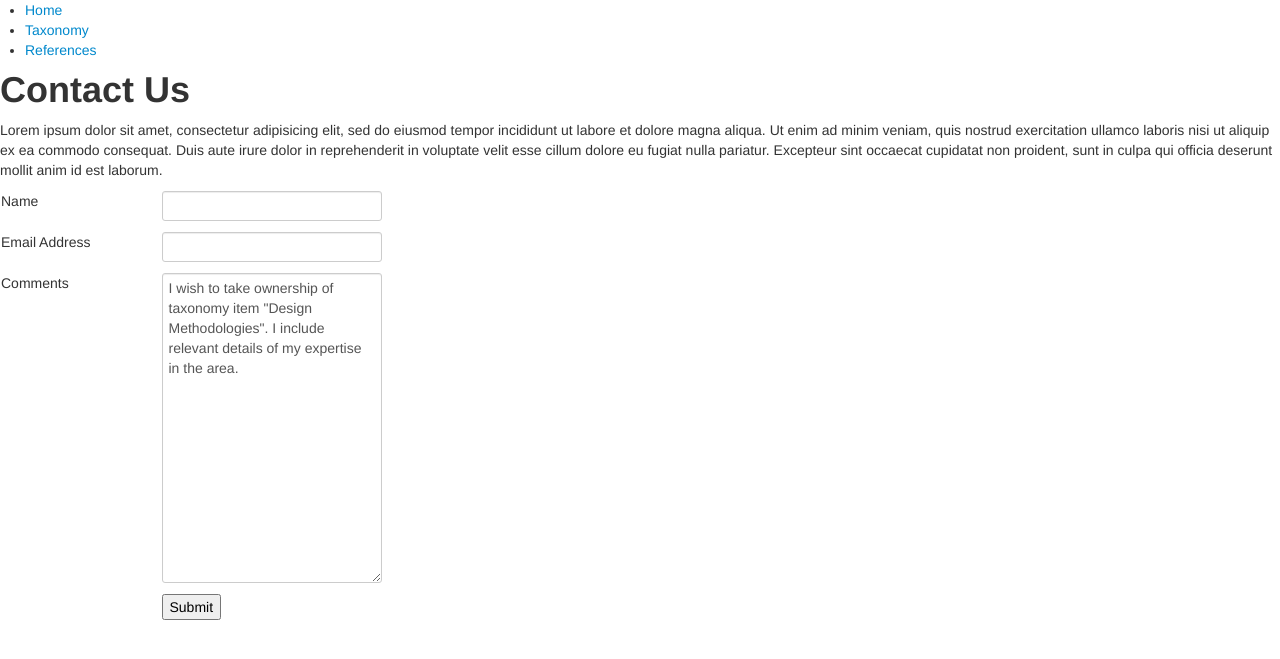
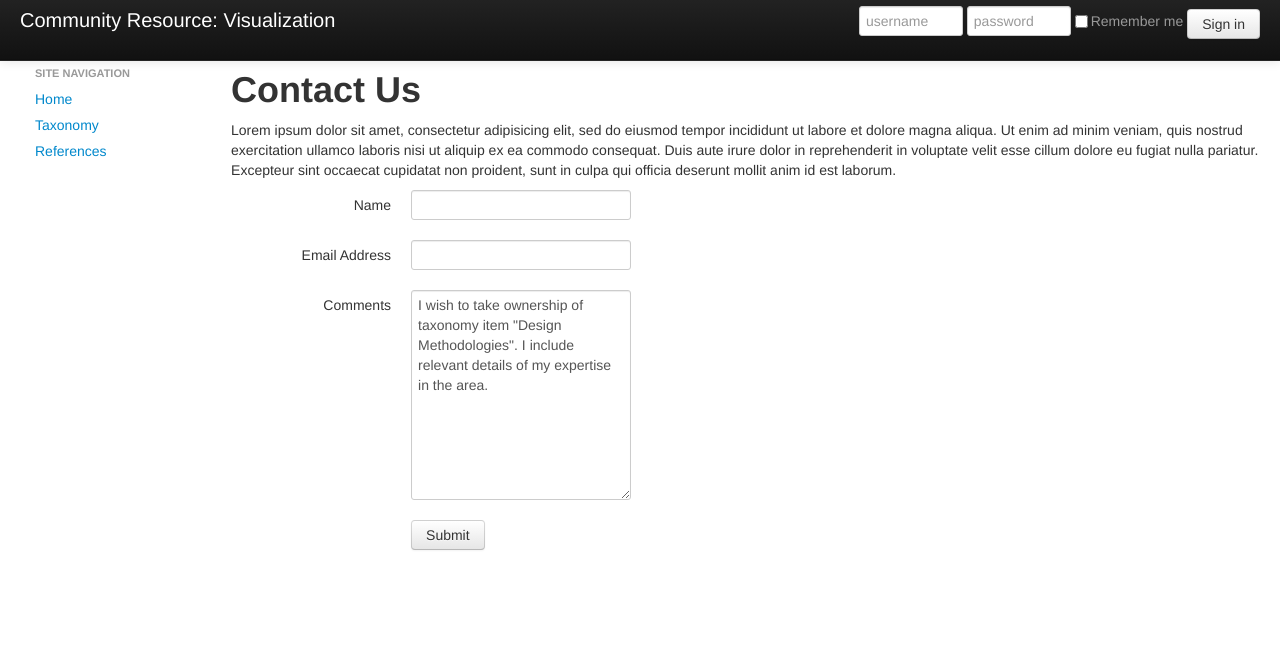
Before and after one commit to OVii/communityvisweb, a Django app: template web/templates/contact.html in a window 1280 px wide. Shown: the top 659 px of the page. Run offline with Django 3.2, Linux system fonts and the light colour scheme; the template is opened without the code that fills it: values that come from a table or form of the project are taken from there, others are empty; data comes from the database, SQL or seed files in the repository; both versions use the stored data as it was after the commit; parts of the project's set-up code (start-up, migrations or seed data) failed here and were passed over; some libraries are stand-ins or nearby versions.

Commit message:
Lovely shiny goodness from Bootstrap plus login system

```diff
--- a/viscommunityweb/urls.py
+++ b/viscommunityweb/urls.py
@@ -18,6 +18,8 @@ urlpatterns = patterns('',
 	url(r'^web/request_ownership/(?P<taxonomy_id>\d+)/$', 'web.views.request_ownership'),
 	url(r'^web/request_ownership/send/$', 'web.views.request_ownership_send'),
 	url(r'^web/references/$', 'web.views.references'),
+	url(r'^web/login/$', 'web.views.login'),
+	url(r'^web/logout/$', 'web.views.logout'),
 	#url(r'^web/references/(?P<reference_id>\d+)/$', 'web.views.reference_detail')
 
     # Uncomment the next line to enable the admin:
--- a/web/models.py
+++ b/web/models.py
@@ -18,6 +18,9 @@ class TaxonomyItem(models.Model):
 	category = models.ForeignKey(TaxonomyCategory)
 	detail_html = models.CharField(max_length=2048)
 
+	def has_detail(self):
+		return len(self.detail_html) != 0
+
 	def __unicode__(self):
 		return self.name + " (" + self.category.name + ")"
 
--- a/web/templates/base.html
+++ b/web/templates/base.html
@@ -5,21 +5,64 @@
     <link rel="stylesheet" href="{{ STATIC_URL }}/bootstrap/css/bootstrap.min.css" />
 	{% block head_additional %} {% endblock %}
     <title>{% block title %}Community-driven Visualization Resource Website{% endblock %}</title>
+	<style type="text/css">
+      body {
+        padding-top: 60px;
+        padding-bottom: 40px;
+      }
+      .sidebar-nav {
+        padding: 9px 0;
+      }
+    </style>
 </head>
 
 <body>
-    <div id="sidebar">
-        {% block sidebar %}
-        <ul>
+	<div class="navbar navbar-inverse navbar-fixed-top">
+		<div class="navbar-inner">
+			<div class="container-fluid">
+				<a class="brand" href="#">Community Resource: Visualization</a>
+
+				<div class="nav-collapse collapse">
+
+    				<div class="navbar-text pull-right">
+						{% if user.is_authenticated %}
+							<form class="form-inline pull-right" action="/web/logout/" method="post">
+								{% csrf_token %}
+		           				<i class="icon-user icon-white"></i> Logged in as <a href="#" class="navbar-link">{{ user.username }}</a>
+								<button type="Submit" class="btn">Log out</button>
+							</form>
+						{% else %}
+							<form class="form-inline pull-right" action="/web/login/" method="post">
+								{% csrf_token %}
+								<input type="text" class="input-small" placeholder="username" name="username">
+								<input type="password" class="input-small" placeholder="password" name="password">
+								<label class="checkbox">
+									<input type="checkbox"> Remember me
+								</label>
+								<button type="submit" class="btn">Sign in</button>
+							</form>
+						{% endif %}
+					</div>
+				</p>
+				</div>
+			</div>
+		</div>
+	</div>
+
+    <div class="container-fluid">
+		<div class="row-fluid">
+			<div class="span2">
+				<ul class="nav nav-list">
+					<li class="nav-header">Site Navigation</li>
 					<li><a href="/web/">Home</a></li>
 	           		<li><a href="/web/taxonomy">Taxonomy</a></li>
     	       	 	<li><a href="/web/references">References</a></li>
 				</ul>
-        {% endblock %}
 			</div>
-
-    <div id="content">
+			<div class="span10">
         		{% block content %}{% endblock %}
+			</div>
+	    </div>
 	</div>
 </body>
 </html>
--- a/web/templates/contact.html
+++ b/web/templates/contact.html
@@ -10,50 +10,43 @@
 {% lorem 1 p %}
 
 <div>
-{% if error_message %}<p><strong>{{ error_message }}</strong></p>{% endif %}
-{% if success_message %}<p>{{ success_message }}</p>{% endif %}
+{% if error_message %}
+	<div class="alert">
+		<button type="button" class="close" data-dismiss="alert">×</button>
+		<strong>Warning!</strong> {{ error_message }}
+	</div>
+{% endif %}
+{% if success_message %}<span class="well">{{ success_message }}</span>{% endif %}
+</div>
 
-<form action="/web/request_ownership/send/" method="post">
+<div>
+<form action="/web/request_ownership/send/" method="post" class="form-horizontal">
 {% csrf_token %}
 
-<table width="550px">
-</tr>
-<tr>
- <td valign="top">
-  <label for="name">Name</label>
- </td>
- <td valign="top">
-  <input  type="text" name="name" maxlength="50" size="50">
- </td>
-</tr>
-<tr>
- <td valign="top">
-  <label for="email">Email Address</label>
- </td>
- <td valign="top">
-  <input  type="text" name="email" maxlength="80" size="50">
- </td>
-
-</tr>
-<tr>
- <td valign="top">
-  <label for="comments">Comments</label>
- </td>
- <td valign="top">
-  <textarea  name="comments" maxlength="1000" cols="50" rows="15">{% if taxonomy %}I wish to take ownership of taxonomy item "{{ taxonomy.name }}". I include relevant details of my expertise in the area.
-	{% endif %}
-</textarea>
- </td>
-
-</tr>
-<tr>
- <td></td>
- <td>
-  <input type="submit" value="Submit">
- </td>
-</tr>
-</table>
-
+	<div class="control-group">
+		<label for="name" class="control-label">Name</label>
+  		<div class="controls">
+			<input type="text" name="name">
+		</div>
+	</div>
+	<div class="control-group">
+  		<label for="email" class="control-label">Email Address</label>
+  		<div class="controls">
+  			<input type="text" name="email">
+		</div>
+	</div>
+	<div class="control-group">
+		<label for="comments" class="control-label">Comments</label>
+  		<div class="controls">
+  			<textarea  name="comments" maxlength="5000" rows=10>{% if taxonomy %}I wish to take ownership of taxonomy item "{{ taxonomy.name }}". I include relevant details of my expertise in the area.
+	{% endif %}</textarea>
+		</div>
+	</div>
+  	<div class="control-group">
+		<div class="controls">
+			<input type="submit" class="btn" value="Submit">
+		</div>
+	</div>
 </form>
 </div>
 
--- a/web/templates/references.html
+++ b/web/templates/references.html
@@ -8,6 +8,8 @@
 {% endblock %}
 
 {% block content %}
+
+<h1>References</h1>
 
 {% if references %}
 	<textarea id="bibtex_input" style="display:none">
--- a/web/templates/taxonomy_detail.html
+++ b/web/templates/taxonomy_detail.html
@@ -18,7 +18,7 @@
 
 {% block content %}
 
-<h1>More detail on Taxonomy Item: {{ taxonomy.name }}!</h1>
+<h1>More detail on Taxonomy Item: {{ taxonomy.name }}</h1>
 
 <div>
 {% autoescape off %}
```
Also changed, not shown: web/templates/taxonomy.html (+29 -10 lines), web/views.py (+12 -0 lines), visweb.db, 11 other files. Lines whose indentation alone changed are shown as unchanged.
